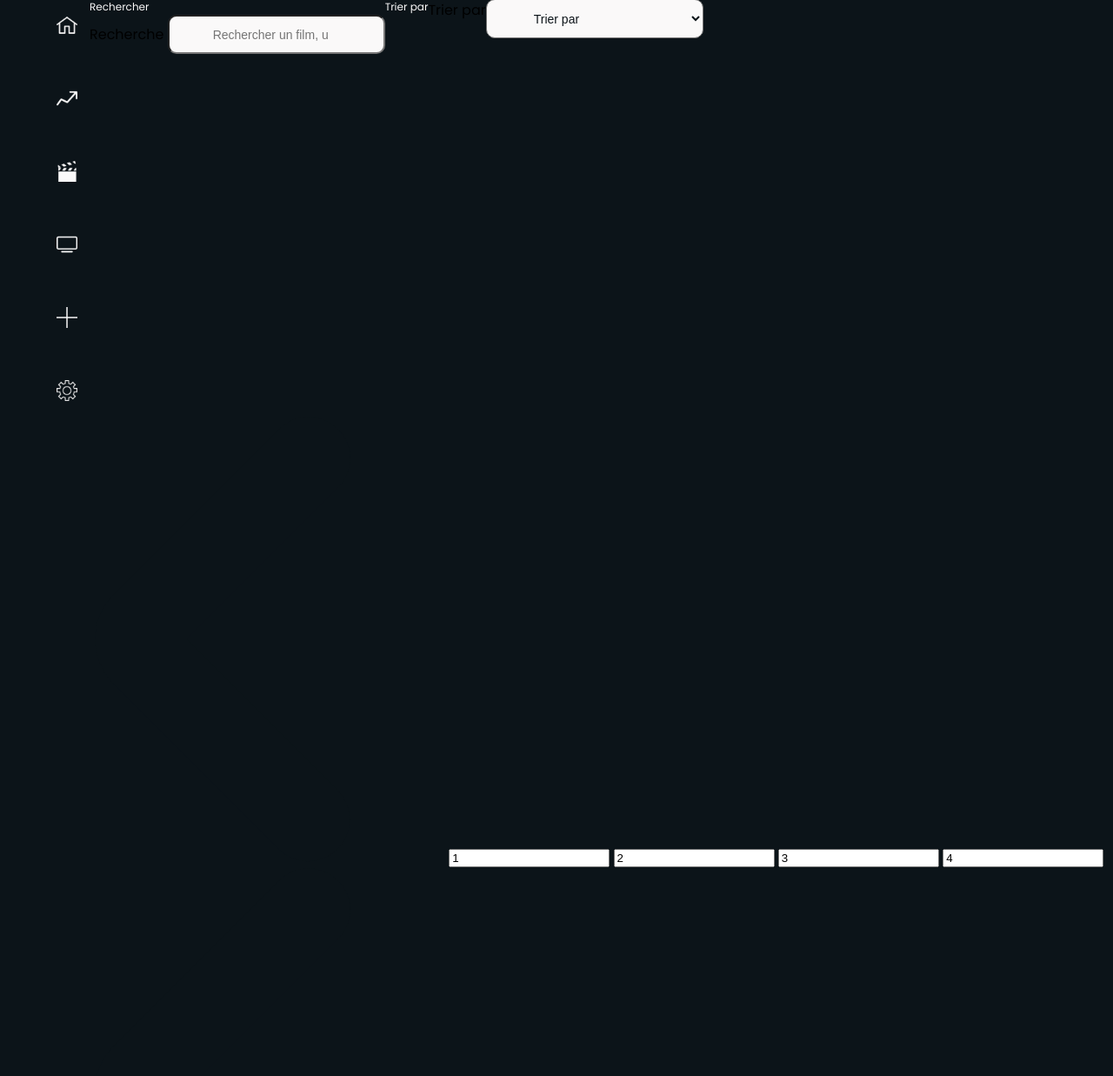
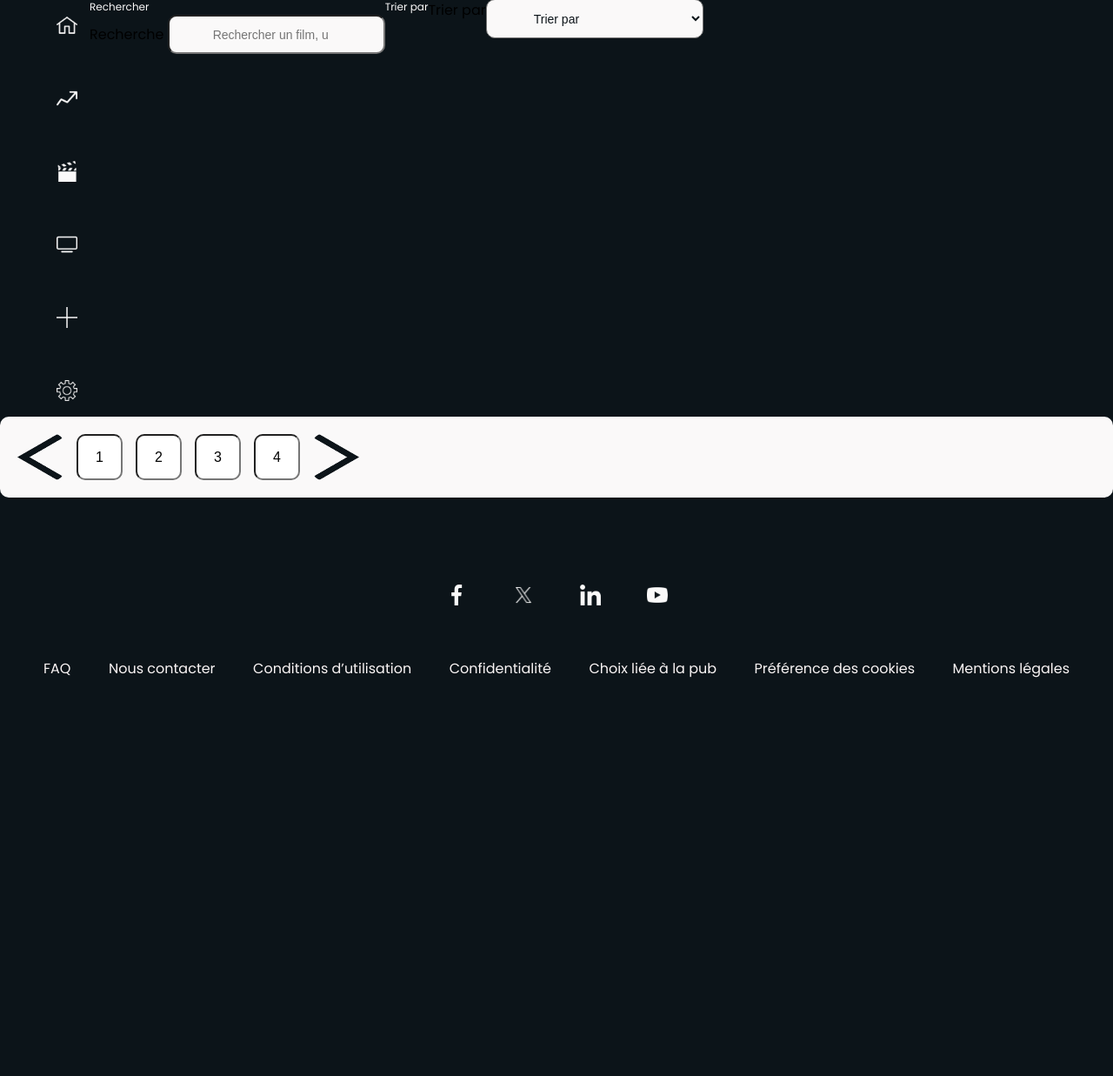
Before and after one commit to KevinDln/popstreaming, a PHP site: page /popstreaming/php/afficheRecherche.php in a window 1280 px wide. Shown: the part 191-1428 px from the top of the page at 87% size. After the commit the page ends 970 px from the top, so only its background shows below. Run offline with PHP 8.4, Linux system fonts and the light colour scheme.

Commit message:
mavancement affiche recherche

```diff
--- a/Public/css/recherche.css
+++ b/Public/css/recherche.css
@@ -15,3 +15,17 @@
     font-size: 14px;
     width: 250px;
 }
+
+.pagination {
+    display: flex;
+    align-items: center;
+    gap: 15px;
+}
+
+.avant {
+    width: 53px;
+    height: 53px;
+    border-radius: 10px;
+    font-size: 16px;
+    text-align: center;
+}
--- a/php/afficheRecherche.php
+++ b/php/afficheRecherche.php
@@ -94,14 +94,14 @@ $urlPrecedent .= "page=" . ($page - 1);
     </div>
 </div>
 </div>
-
-<input class="avant" type="image" src="../Public/img/btn-retour.png" alt="<"/>
-<input class="avant" type="text" value="1"/>
-<input class="avant" type="text" value="2"/>
-<input class="avant" type="text" value="3">
-<input class="avant" type="text" value="4"/>
-<input class="avant" type="image" src="../Public/img/btn-retour.png" alt="<"/>
-
+<div class="pagination">
+    <input class="avant" type="image" src="../Public/img/btn-pagination-gauche.png" alt="<"/>
+    <input class="avant" type="text" value="1"/>
+    <input class="avant" type="text" value="2"/>
+    <input class="avant" type="text" value="3">
+    <input class="avant" type="text" value="4"/>
+    <input class="avant" type="image" src="../Public/img/btn-pagination-droit.png" alt=">"/>
+</div>
 
 <?php
         $init = (12*$page);
@@ -132,10 +132,12 @@ $urlPrecedent .= "page=" . ($page - 1);
     <?php endif; ?>
 
 
-
+<script src="../JS/header.js"></script>
 <script src="../JS/langues.js"></script>
 <script src="../JS/profil.js"></script>
 <script src="../JS/rechercher.js"></script>
+<script src="../JS/parametres.js.js"></script>
+
 <?php
 require "footer.php";
 ?>
```
